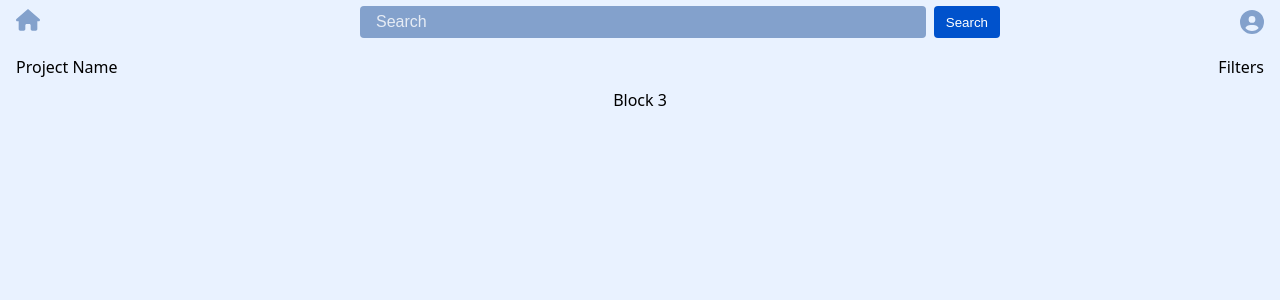
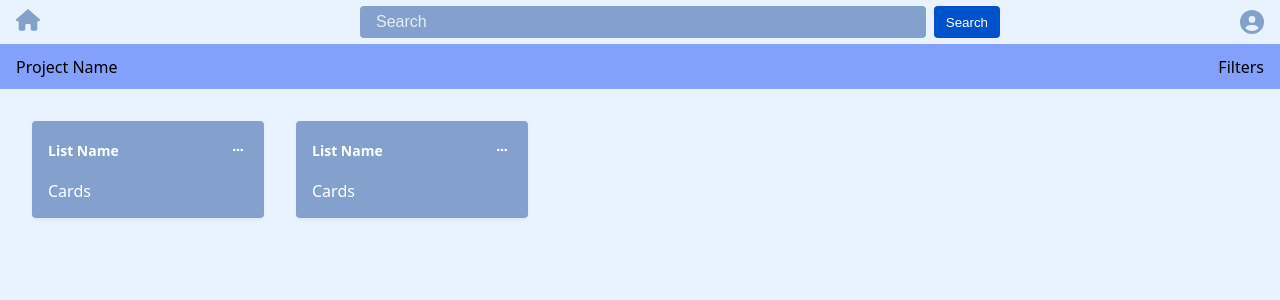
Before and after one commit to shekhar386/project-pulse, a React (Vite) app: page / in a window 1280 px wide. Both pictures are taken after a click on the button "Sign In". Shown: the top 300 px of the page. Built offline with nearby package versions, Linux system fonts and the light colour scheme.

Commit message:
implemented project dashboard list base

```diff
--- /dev/null
+++ b/src/components/ListBox/index.tsx
@@ -0,0 +1,25 @@
+import React, { useState } from "react";
+import "./styles.css";
+import { FaEllipsis } from "react-icons/fa6";
+
+interface ListBoxProps {
+  cardArr: unknown[];
+}
+
+const ListBox: React.FC<ListBoxProps> = ({ cardArr }) => {
+  const [cardArr0, setCardArr0] = useState<unknown[]>(cardArr);
+
+  return (
+    <div className="listBoxRootContainer">
+      <div className="listHeader">
+        <div className="listName">List Name</div>
+        <div className="listUtils">
+          <FaEllipsis size={12} />
+        </div>
+      </div>
+      <div>Cards</div>
+    </div>
+  );
+};
+
+export default ListBox;
--- /dev/null
+++ b/src/components/ListBox/styles.css
@@ -0,0 +1,34 @@
+.listBoxRootContainer {
+  display: flex;
+  flex: 0 0 auto;
+  flex-direction: column;
+  min-width: 200px;
+  padding: 2vh;
+  background-color: #83a1cc;
+  color: white;
+  box-shadow: 0 2px 4px #0000000d;
+  border-radius: 4px;
+  gap: 2vh;
+}
+
+.listHeader {
+  display: flex;
+  flex-direction: row;
+  font-size: 14px;
+  font-weight: 700;
+  justify-content: space-between;
+  align-items: flex-start;
+}
+
+.listName {
+  align-self: center;
+}
+
+.listUtils {
+  padding: 0.5vh;
+  border-radius: 4px;
+}
+
+.listUtils:hover {
+  background-color: rgba(0, 0, 0, 0.2);
+}
--- a/src/pages/Home/index.tsx
+++ b/src/pages/Home/index.tsx
@@ -2,9 +2,19 @@ import React, { useState } from "react";
 import { FaHouse, FaCircleUser } from "react-icons/fa6";
 import TextInput from "../../components/TextInput";
 import "./styles.css";
+import ListBox from "../../components/ListBox";
+
+const LIST = [1, 2];
 
 const Home: React.FC = () => {
   const [searchInputValue, setSearchInputValue] = useState<string>("");
+
+  const listItem = () =>
+    LIST.map(() => (
+      <div>
+        <ListBox cardArr={[]} />
+      </div>
+    ));
 
   return (
     <div className="rootContainer">
@@ -33,7 +43,9 @@ const Home: React.FC = () => {
         <div className="projectName">Project Name</div>
         <div className="filterUtils">Filters</div>
       </div>
-      <div className="contentContainer">Block 3</div>
+      <div className="contentContainer">
+        <div className="listCategory">{listItem()}</div>
+      </div>
     </div>
   );
 };
--- a/src/pages/Home/styles.css
+++ b/src/pages/Home/styles.css
@@ -23,7 +23,7 @@
 .filterContainer {
   display: flex;
   flex: 1;
-  background-color: #e9f2ff;
+  background-color: #83a1fa;
   width: 100%;
   /* justify-content: space-around; */
   align-items: center;
@@ -48,7 +48,15 @@
   flex: 16;
   background-color: #e9f2ff;
   width: 100%;
-  justify-content: center;
+  justify-content: flex-start;
+}
+
+.listCategory {
+  display: flex;
+  flex-direction: row;
+  gap: 4vh;
+  padding: 4vh;
+  overflow-x: auto;
 }
 
 .homeContainer {
```
